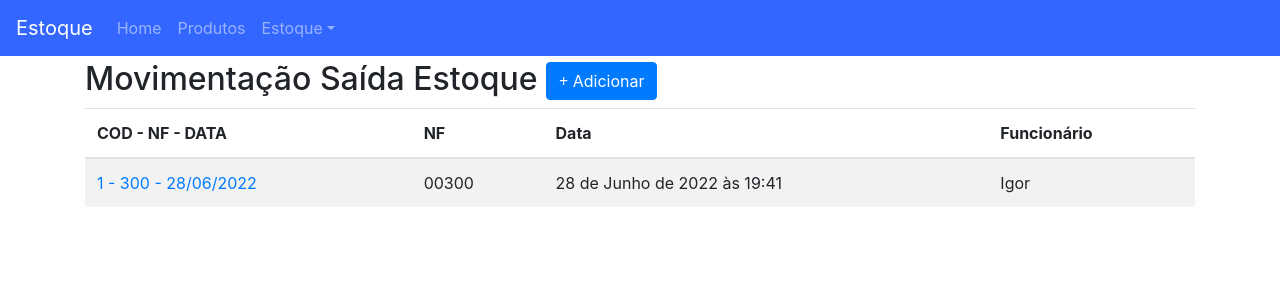
After one commit to anthonyigor/controle_estoque, a Django app: page /estoque/saida/ in a window 1280 px wide. The commit adds this page. Shown: the top 300 px of the page. Run offline with Django 4.2, Linux system fonts and the light colour scheme; data comes from the database, SQL or seed files in the repository; some libraries are stand-ins or nearby versions.

Commit message:
add estoque_saida_list.html

```diff
--- a/core/templates/includes/nav.html
+++ b/core/templates/includes/nav.html
@@ -16,7 +16,7 @@
                 <a class="nav-link dropdown-toggle" href="#" id="dropdown01" data-toggle="dropdown" aria-haspopup="true" aria-expanded="false">Estoque</a>
                 <div class="dropdown-menu" aria-labelledby="dropdown01">
                     <a class="dropdown-item" href="{% url 'estoque:estoque_entrada_list' %}">Entrada</a>
-                    <a class="dropdown-item" href="#">Saída</a>
+                    <a class="dropdown-item" href="{% url 'estoque:estoque_saida_list' %}">Saída</a>
                 </div>
             </li>
         </ul>
--- /dev/null
+++ b/estoque/templates/estoque_saida_list.html
@@ -0,0 +1,42 @@
+{% extends 'base.html' %}
+
+{% block content %}
+
+<h2> Movimentação Saída Estoque
+    <span class="pull-right">
+        <a href="">
+            <button type="button" class="btn btn-primary">
+                <span class="fa fa-plus"></span> Adicionar
+            </button>
+        </a>
+    </span>
+</h2>
+
+{% if object_list %}
+    <table class="table table-striped">
+        <thead>
+            <tr>
+                <th>COD - NF - DATA</th>
+                <th>NF</th>
+                <th>Data</th>
+                <th>Funcionário</th>
+            </tr>
+        </thead>
+        <tbody>
+            {% for object in object_list %}
+                <tr>
+                    <td>
+                        <a href="">{{ object }}</a>
+                    </td>
+                    <td>{{ object.nf_formated }}</td>
+                    <td>{{ object.created }}</td>
+                    <td>{{ object.funcionario.first_name }}</td>
+                </tr>
+            {% endfor %}
+        </tbody>
+    </table>
+{% else %}
+    <p class="alert alert-warning">Lista vazia.</p>
+{% endif %}
+
+{% endblock content %}
--- a/estoque/urls.py
+++ b/estoque/urls.py
@@ -7,4 +7,5 @@ urlpatterns = [
     path('', v.EstoqueEntradaList.as_view(), name='estoque_entrada_list'),
     path('<int:pk>/', v.estoque_entrada_detail, name='estoque_entrada_detail'),
     path('add/', v.estoque_entrada_add, name='estoque_entrada_add'),
+    path('saida/', v.EstoqueSaidaList.as_view(), name='estoque_saida_list'),
 ]
--- a/estoque/views.py
+++ b/estoque/views.py
@@ -1,6 +1,6 @@
 from django.shortcuts import render, resolve_url
 from django.views.generic import TemplateView
-from .models import Estoque, EstoqueItens, Produto
+from .models import EstoqueEntrada, EstoqueSaida, EstoqueItens, Produto
 from .forms import EstoqueForm, EstoqueItensForm
 from django.forms import inlineformset_factory
 from django.http import HttpResponseRedirect
@@ -11,13 +11,14 @@ class EstoqueEntradaList(TemplateView):
 
     def get_context_data(self, **kwargs):
         context = super().get_context_data(**kwargs)
-        context['object_list'] = Estoque.objects.filter(movimento='e')
+        context['object_list'] = EstoqueEntrada.objects.all()
         return context
+
 
 
 def estoque_entrada_detail(request, pk):
     template_name = 'estoque_entrada_detail.html'
-    obj = Estoque.objects.get(pk=pk)
+    obj = EstoqueEntrada.objects.get(pk=pk)
     context = {'object': obj}
     return render(request, template_name, context)
 
@@ -36,12 +37,12 @@ def baixa_estoque(form):
 
 def estoque_entrada_add(request):
     template_name = 'estoque_entrada_form.html'
-    estoque_form = Estoque()
+    estoque_form = EstoqueEntrada()
 
     '''cria a fábrica de forms inline
     param: model, inline_model, form em que serão salvos os dados '''
     item_estoque_formset = inlineformset_factory(
-        Estoque,
+        EstoqueEntrada,
         EstoqueItens,
         form=EstoqueItensForm,
         extra=0,
@@ -64,3 +65,12 @@ def estoque_entrada_add(request):
 
     context = {'form': form, 'formset': formset}
     return render(request, template_name, context)
+
+
+class EstoqueSaidaList(TemplateView):
+    template_name = 'estoque_saida_list.html'
+
+    def get_context_data(self, **kwargs):
+        context = super().get_context_data(**kwargs)
+        context['object_list'] = EstoqueSaida.objects.all()
+        return context
```
